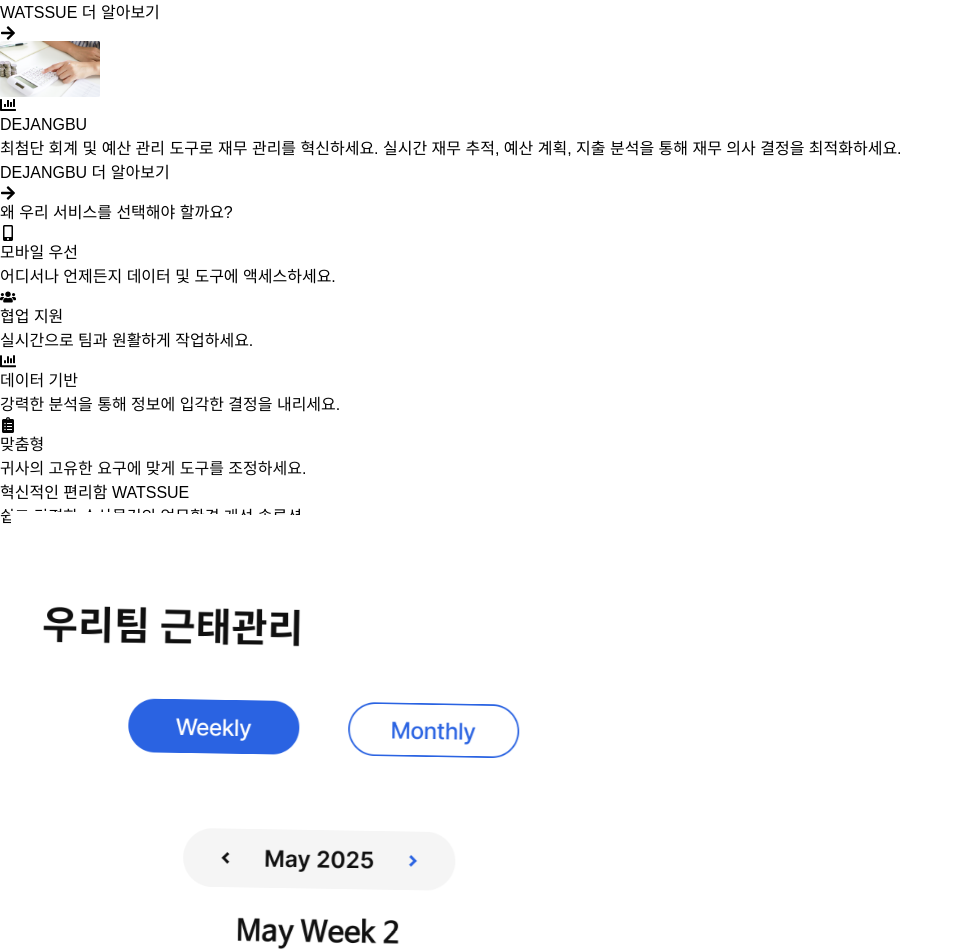
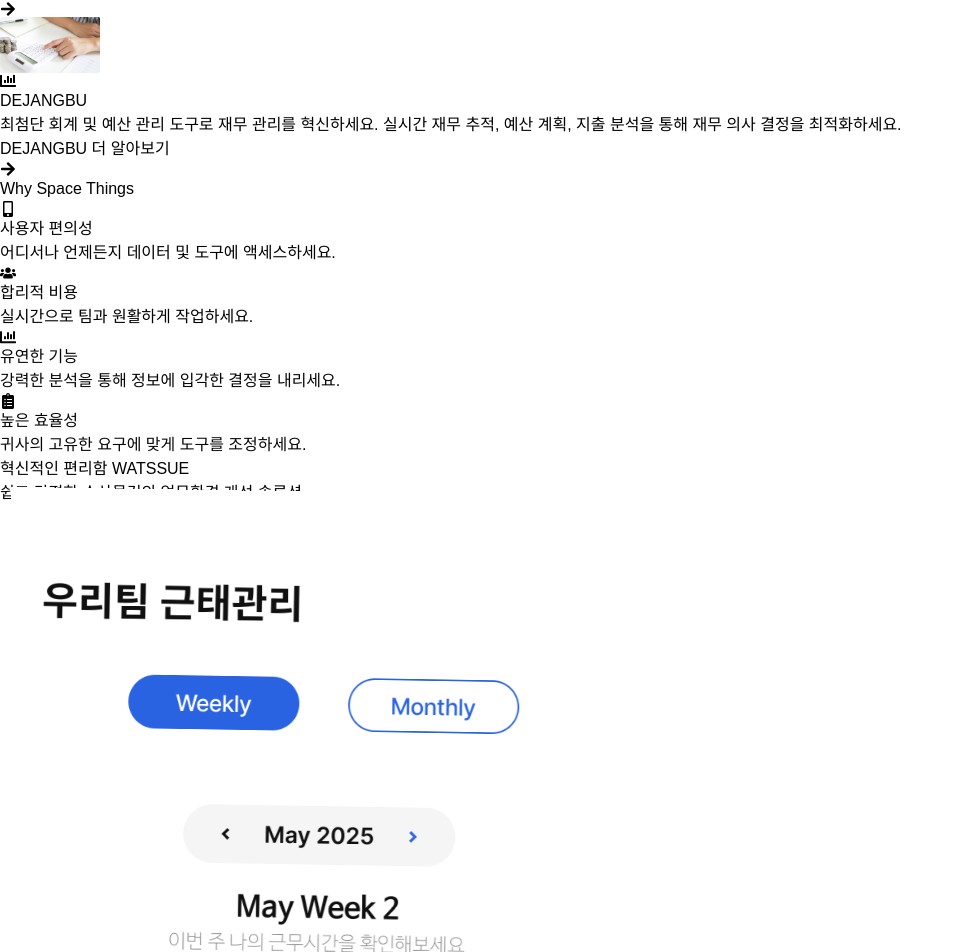
Before and after one commit to Souravhere/spacethings, a Next.js app: page / in a window 1280 px wide. Shown: the part 1917-2869 px from the top of the page, without its empty margins (0-963 px from the left). Built offline with nearby package versions, Linux system fonts and the light colour scheme; a web font is replaced by a local one.

Commit message:
Why Space Things comp updated

```diff
--- a/src/app/page.tsx
+++ b/src/app/page.tsx
@@ -11,7 +11,7 @@ export default function Home() {
   return (
       <>
         <Hersosection/>
-        {/* <Techinfo/> */} this comp is removed due new ui
+        {/* <Techinfo/>  this comp is removed due new ui */}
         <ServicesPage/>
         <Wassusection/>
         <Caresection/>
--- a/src/components/Servicespage.tsx
+++ b/src/components/Servicespage.tsx
@@ -102,10 +102,10 @@ export default function ServicesPage() {
         </div>
 
         <motion.h2
-          className="text-3xl font-semibold text-center text-gray-800 mb-12"
+          className="text-4xl font-bold text-center text-blue-600 mb-12 font-sans"
           variants={itemVariants}
         >
-          왜 우리 서비스를 선택해야 할까요?
+          <span className="text-black">Why</span> Space Things
         </motion.h2>
 
         <motion.div
@@ -114,22 +114,22 @@ export default function ServicesPage() {
         >
           <FeatureCard
             icon={<FaMobileAlt className="text-purple-500 text-3xl" />}
-            title="모바일 우선"
+            title="사용자 편의성"
             description="어디서나 언제든지 데이터 및 도구에 액세스하세요."
           />
           <FeatureCard
             icon={<FaUsers className="text-indigo-500 text-3xl" />}
-            title="협업 지원"
+            title="합리적 비용"
             description="실시간으로 팀과 원활하게 작업하세요."
           />
           <FeatureCard
             icon={<FaChartBar className="text-red-500 text-3xl" />}
-            title="데이터 기반"
+            title="유연한 기능"
             description="강력한 분석을 통해 정보에 입각한 결정을 내리세요."
           />
           <FeatureCard
             icon={<FaClipboardList className="text-yellow-500 text-3xl" />}
-            title="맞춤형"
+            title="높은 효율성"
             description="귀사의 고유한 요구에 맞게 도구를 조정하세요."
           />
         </motion.div>
```
